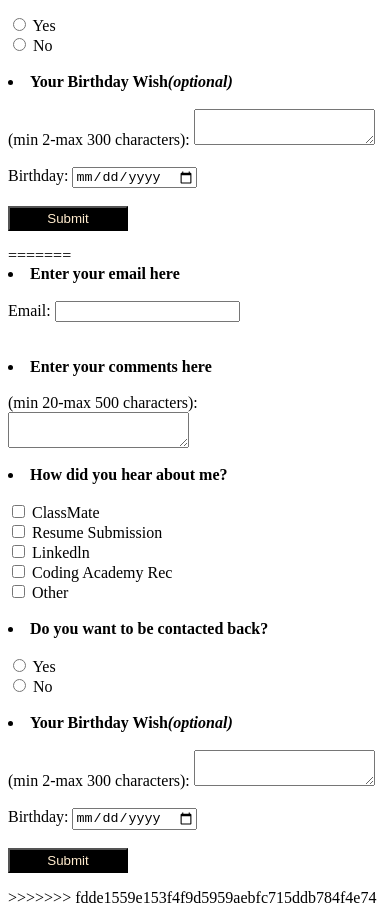
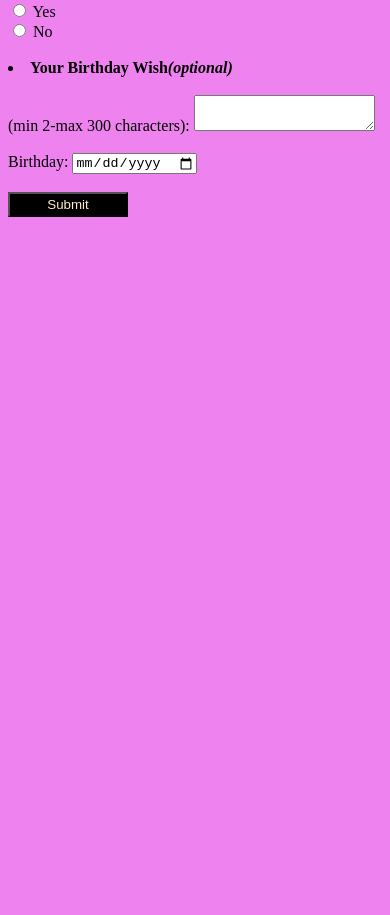
Before and after one commit to cdu4333/hairSalonWebsite, a plain HTML site: page myPortfolio/contactMe.html in a window 390 px wide. Shown: the part 402-1317 px from the top of the page. After the commit the page ends 844 px from the top, so only its background shows below. Drawn offline with Linux system fonts and the light colour scheme.

Commit message:
myPortfolio

```diff
--- a/myPortfolio/contactMe-styles.css
+++ b/myPortfolio/contactMe-styles.css
@@ -1,4 +1,3 @@
-<<<<<<< HEAD
 body {
   background: violet;
 
@@ -25,32 +24,4 @@ body {
       flex: 100%;
       max-width: 100%;
     }
-=======
-body {
-  background: violet;
-
-}
-
-.submit {
-    width: 120px;
-    height: 25px;
-    background: black;
-    color: blanchedalmond;
-}
-
-@media screen and (max-width: 800px) {
-    .column {
-      -ms-flex: 50%;
-      flex: 50%;
-      max-width: 50%;
-    }
   }
-
-  @media screen and (max-width: 600px) {
-    .column {
-      -ms-flex: 100%;
-      flex: 100%;
-      max-width: 100%;
-    }
->>>>>>> fdde1559e153f4f9d5959aebfc715ddb784f4e74
-  }
--- a/myPortfolio/contactMe.html
+++ b/myPortfolio/contactMe.html
@@ -1,4 +1,3 @@
-<<<<<<< HEAD
 <!DOCTYPE html>
   <html lang="en">
   <head>
@@ -52,59 +51,4 @@
           </form>
 
   </body>
-=======
-<!DOCTYPE html>
-  <html lang="en">
-  <head>
-    <meta charset="UTF-8">
-    <meta name="viewport" content="width=device-width, initial-scale=1.0">
-    <meta http-equiv="X-UA-Compatible" content="ie=edge">
-    <link rel="stylesheet" href="./contactMe-styles.css">
-    <title>Contact Me</title>
-  </head>
-  <body>
-
-          <li><strong>Enter your email here</strong></li><br>
-          <form action="./result.html">
-            <label for="email">Email:</label>
-            <input type="email" id="email" name="email"><br><br><br>
-
-
-          <li><strong>Enter your comments here</strong></li><br>
-            <label for="comment">(min 20-max 500 characters):</label>
-            <textarea id="comment" name="comment" minlength="20" maxlength="500"></textarea><br><br>
-
-          <li><strong>How did you hear about me?</strong></li><br>
-
-            <input type="checkbox" id="source1" name="source1" value="friend">
-            <label for="source1">ClassMate</label><br>
-            <input type="checkbox" id="source2" name="source2" value="resume">
-            <label for="source2"> Resume Submission</label><br>
-            <input type="checkbox" id="source3" name="source3" value="linkedln">
-            <label for="source3">Linkedln</label><br>
-            <input type="checkbox" id="source4" name="source4" value="school">
-            <label for="source4">Coding Academy Rec</label><br>
-            <input type="checkbox" id="source5" name="source5" value="other">
-            <label for="source5">Other</label><br><br>
-
-
-
-          <li><strong>Do you want to be contacted back?</strong></li><br>
-
-            <input type="radio" id="yes" name="result" value="yes">
-            <label for="yes">Yes</label><br>
-            <input type="radio" id="no" name="result" value="no">
-            <label for="no">No</label><br><br>
-
-            <li><strong>Your Birthday Wish<em>(optional)</em></strong></li><br>
-            <label for="birthdayWish">(min 2-max 300 characters):</label>
-            <textarea id="birthdayWish" name="birthdayWish" minlength="2" maxlength="300"></textarea><br><br>
-            <label for="birthday">Birthday:</label>
-            <input type="date" id="birthday" name="birthday"><br><br>
-            <input class="submit" type="submit" value="Submit">
-
-          </form>
-
-  </body>
->>>>>>> fdde1559e153f4f9d5959aebfc715ddb784f4e74
   </html>
```
